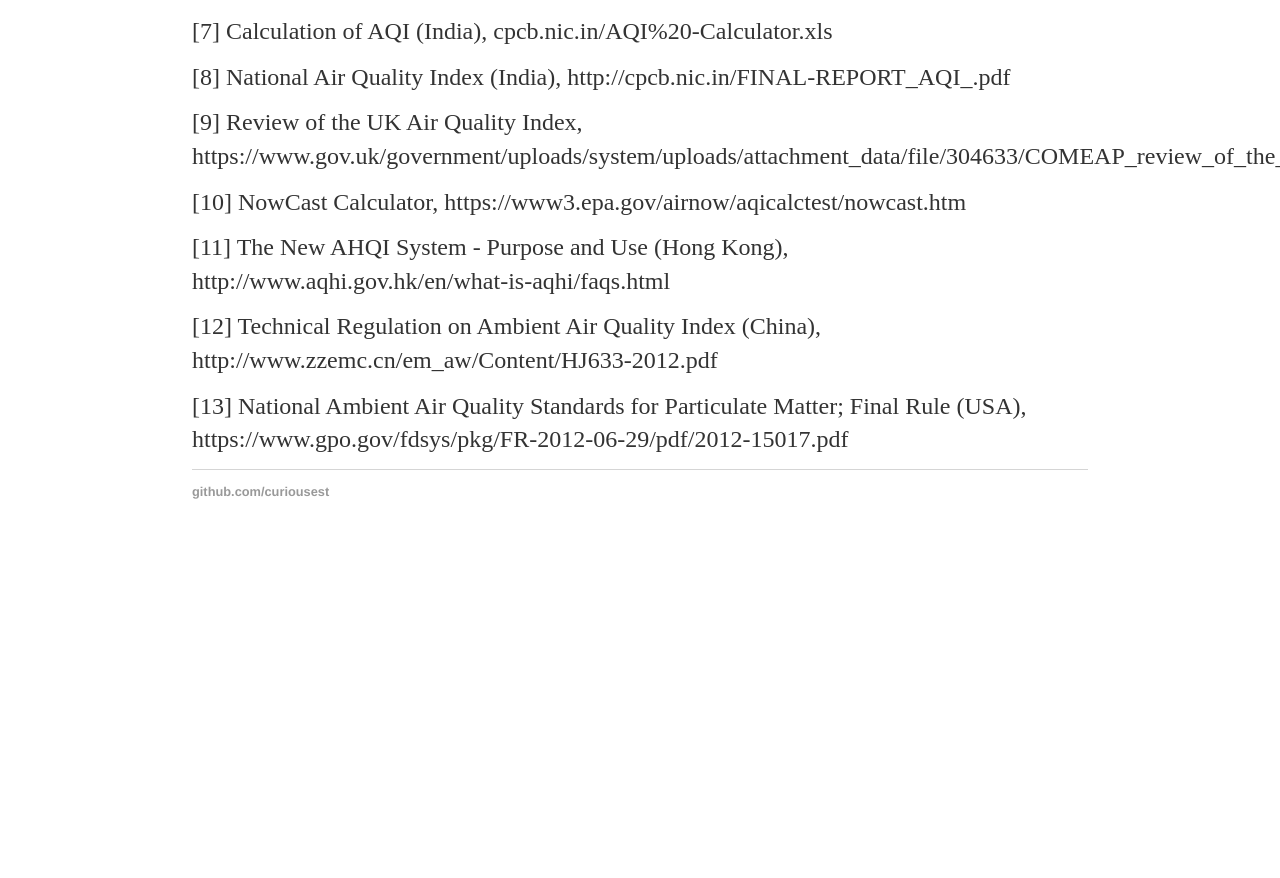
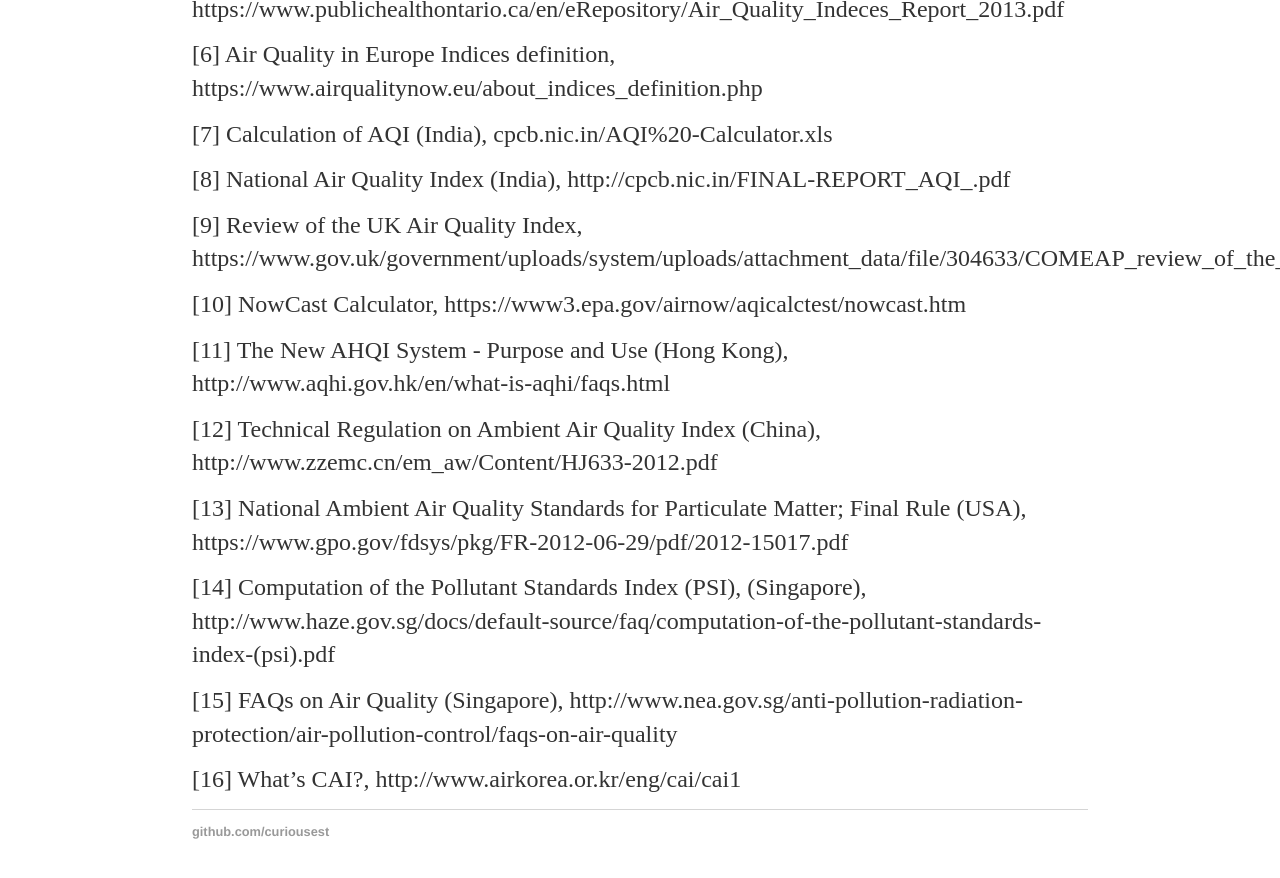
Before and after one commit to curiousest/curiousest.github.io, a Jekyll site: the page built from _posts/2017-04-20-comparing-air-pollution-indexes.md, in a window 1280 px wide and 900 px high, scrolled down 5905 px. Shown: the top 878 px of the window. Built offline with Jekyll 4.4.1, drawn with Linux system fonts in a browser that asks for light colours; before the commit the page ends 6465 px from its top, so only the background shows below that; some of the changed text lies outside the part shown.

Commit message:
Updated AQI article chart intro.

```diff
--- a/_posts/2017-04-20-comparing-air-pollution-indexes.md
+++ b/_posts/2017-04-20-comparing-air-pollution-indexes.md
@@ -19,14 +19,16 @@
 
 The way air pollution indexes work is:
 
-1. Take a bunch of measurements
+1. Take some measurements (of particle concentrations in the air)
 2. Pass those measurements through an algorithm (each index has a different algorithm)
-3. A number and some text comes out
+3. A number and some text comes out, explaining the air quality
 
-PM<sub>2.5</sub> is one of the measurements used. These indexes are compared by hourly/daily PM<sub>2.5</sub> values - which is a good, but imperfect way to compare indexes that you would see on air pollution websites / apps. The number and text that comes out of the algorithm is represented in the "Text (AQI range)" column of the below chart.
+PM<sub>2.5</sub> is an important measurement that is commonly used. These indexes are compared by hourly/daily PM<sub>2.5</sub> values - which is a good, but imperfect way to compare indexes that you would see on air pollution websites / apps. The number and text that comes out of the algorithm is represented in the "Text (AQI range)" column of the below chart.
 
-<iframe style="width:1000px; height:1600px;" src="https://docs.google.com/spreadsheets/d/17Zim8kxONMOG1ZSQIsEvhxQcXNyNbffvmougnEzuLVU/pubhtml?widget=true&amp;headers=false"></iframe>
 
+<iframe style="width:1000px; height:1650px;" src="https://docs.google.com/spreadsheets/d/17Zim8kxONMOG1ZSQIsEvhxQcXNyNbffvmougnEzuLVU/pubhtml?widget=true&amp;headers=false"></iframe>
+
+Colours are approximated.
 
 ## There are a lot of air pollution indexes
 
@@ -119,3 +121,9 @@
 [12] Technical Regulation on Ambient Air Quality Index (China), http://www.zzemc.cn/em_aw/Content/HJ633-2012.pdf
 
 [13] National Ambient Air Quality Standards for Particulate Matter; Final Rule (USA), https://www.gpo.gov/fdsys/pkg/FR-2012-06-29/pdf/2012-15017.pdf
+
+[14] Computation of the Pollutant Standards Index (PSI), (Singapore), http://www.haze.gov.sg/docs/default-source/faq/computation-of-the-pollutant-standards-index-(psi).pdf
+
+[15] FAQs on Air Quality (Singapore), http://www.nea.gov.sg/anti-pollution-radiation-protection/air-pollution-control/faqs-on-air-quality
+
+[16] What's CAI?, http://www.airkorea.or.kr/eng/cai/cai1
```
Also changed, not shown: 1 other file.
